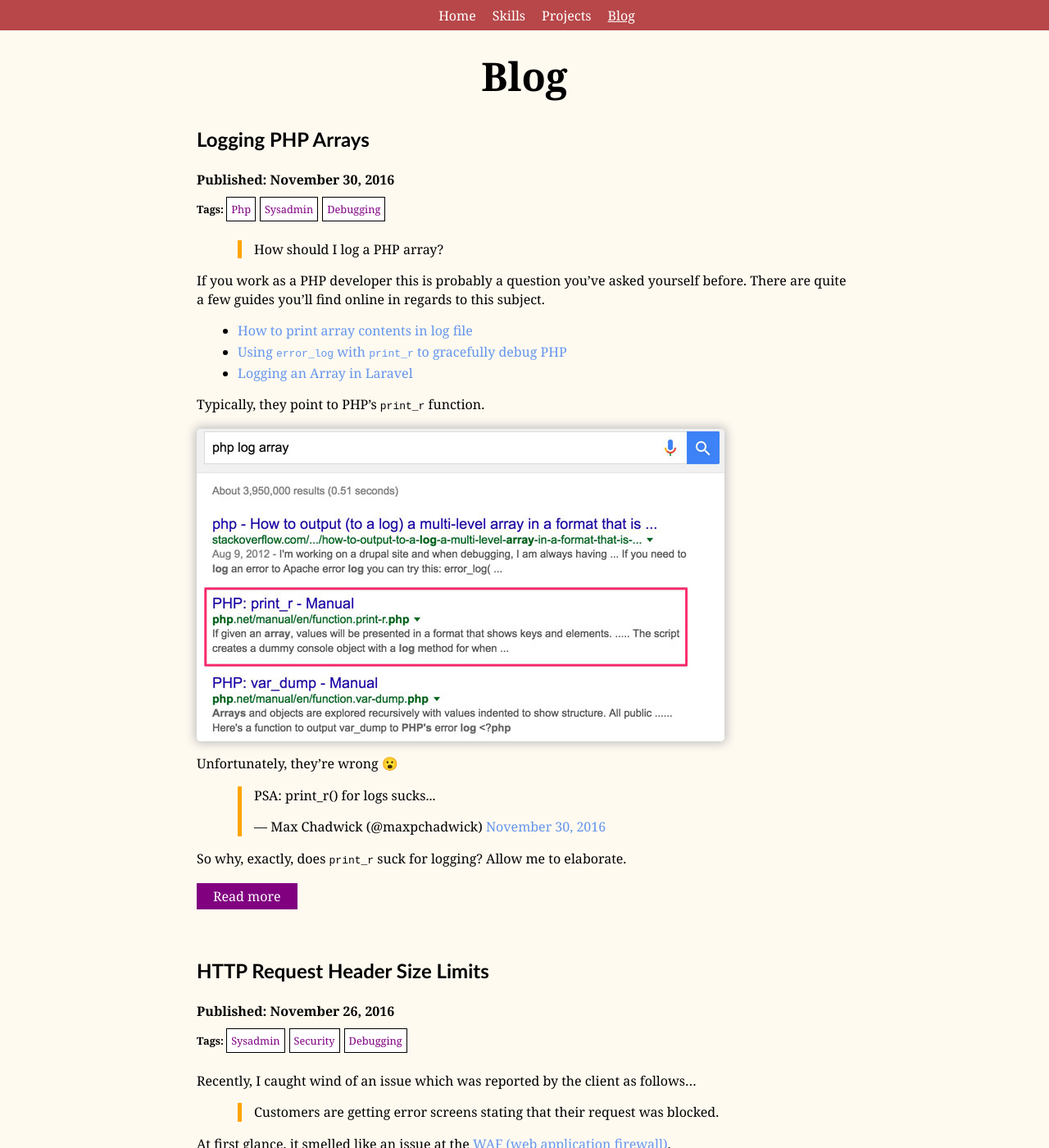
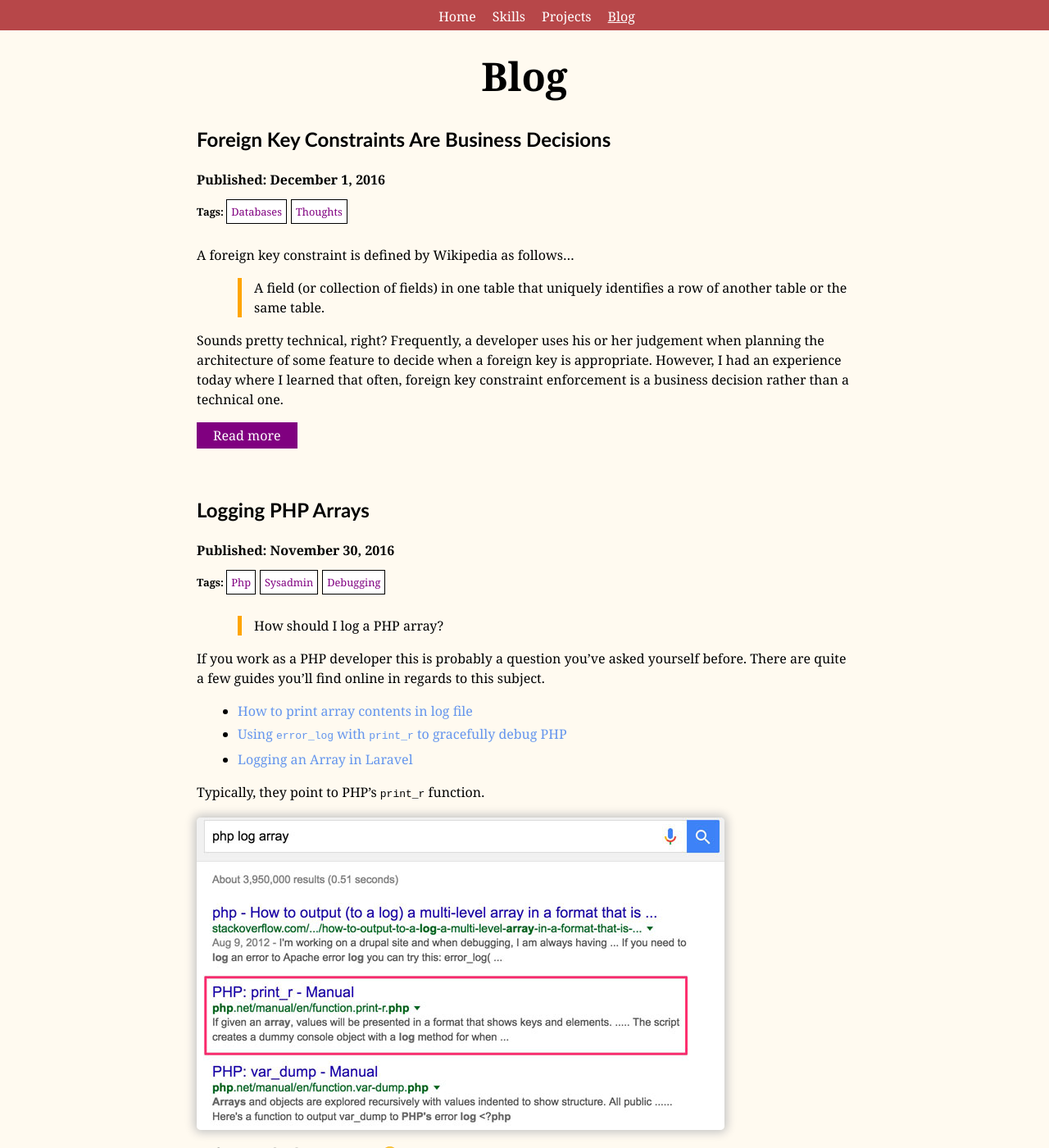
Before and after one commit to mpchadwick/mpchadwick.github.io, a Jekyll site: the page built from blog/index.html, in a window 1280 px wide and 1400 px high. Shown: the whole window at 82% size. Built offline with Jekyll 4.4.1, drawn with Linux system fonts in a browser that asks for light colours; emoji names are drawn with the system emoji font; the list of posts is cut into pages by our own code; comment, search, counter and statistics services are not loaded; some of the changed text lies outside the part shown.

Commit message:
Foreign key constraints are business decisions
Also - Some tweaks to line height

````diff
--- /dev/null
+++ b/_posts/2016-11-30-foreign-key-constraints-are-business-decisions.md
@@ -0,0 +1,50 @@
+---
+layout: blog-single
+title: Foreign Key Constraints Are Business Decisions
+description: Foreign Keys Constraints seem like a technical consideration at first glance, however, as I'll explain, their usage has business implications that need to be considered.
+date: December 01, 2016
+image:
+tags: [databases, thoughts]
+ad: domain-clamp-ad-b.html
+---
+
+A foreign key constraint is defined by Wikipedia as follows...
+
+> A field (or collection of fields) in one table that uniquely identifies a row of another table or the same table.
+
+Sounds pretty technical, right? Frequently, a developer uses his or her judgement when planning the architecture of some feature to decide when a foreign key is appropriate. However, I had an experience today where I learned that often, foreign key constraint enforcement is a business decision rather than a technical one.
+
+<!-- excerpt_separator -->
+
+### The Issue
+
+The issue was reported by the client as follows...
+
+> I'm getting a cryptic error message when I try to delete products in our catalog.
+
+The "cryptic" error message is the typical error message you see from MySQL when an attempt is made to `DELETE` a row that has a column referenced as a foreign key on another table that is lacking `ON DELETE CASCADE`.
+
+```
+SQLSTATE[23000]: Integrity constraint violation: 1451 Cannot delete or update a parent row: a foreign key constraint fails (`my_db`.`project_item`, CONSTRAINT `FK_PRD_ID_PROJECT_PRD_ID` FOREIGN KEY (`product_id`) REFERENCES `product` (`id`) ), query was: DELETE FROM `product` WHERE (id=49539)`
+```
+{:.wrap}
+
+Looking at the issue, it turned out that a foreign key was added on a table called `project_item` for a column named `product_id`. This foreign key referenced the `id` column on a table named `product`. The foreign key was set to `ON DELETE NO ACTION`, meaning once a product was used in a project, the product could no longer be deleted.
+
+While considering how to handle this issue report, I realized the developer who added the foreign key made an assumption about how the system should behave. Namely, he had assumed that a product should not be able to disappear from a project *ever* and thus added the `ON DELETE NO ACTION` foreign key. Clearly this behavior was not expected by the client.
+
+### What We Did
+
+At this point, I realized there really needed to be a business decision made by the client about how the system should function. There were a few options...
+
+1. We could leave the system as is. The client would not be able to delete products that had, at one point, been added to projects. Presumably this was the original developers intention.
+2. We could add `ON DELETE CASCADE` to the foreign key. When products are `DELETE`d the associated `project_item`s would also be deleted. Presumably this is what the developer was trying to avoid.
+3. We could get rid of the foreign key all together. Products can be deleted and projects will still contain a reference to those products. There may be un-intended bugs in the application due to an assumption that all the products in a given project would always exist.
+
+In the end he chose option 1, probably because it wouldn't require any development work...
+
+### Conclusion
+
+I hope that this article leads some developers to think twice before making assumptions when adding foreign keys as part of their database design. First and foremost, ask stakeholders, "How should the application behave?". In this case the question would be, "Should products that are in a given project be able to be deleted, and if so, what should happen?"
+
+If you have any comments, feel free to drop a note comments below. Of course, as always, you can reach me on [Twitter](http://twitter.com/maxpchadwick) as well.
--- a/_sass/_domain-clamp-ad.scss
+++ b/_sass/_domain-clamp-ad.scss
@@ -8,6 +8,7 @@
 
     p {
         margin-bottom: 0;
+        line-height: 1.3rem;
     }
 
     a {
--- a/_sass/_global.scss
+++ b/_sass/_global.scss
@@ -40,8 +40,8 @@ ul > li > ul {
     margin-top: 0.25em;
     margin-bottom: 0.5em;
 }
-p, blockquote {
-    line-height: 1.4rem;
+p, blockquote, li {
+    line-height: 1.5rem;
 }
 pre {
     white-space: nowrap;
@@ -50,6 +50,12 @@ pre {
 
     code {
         white-space: pre;
+        line-height: 1.1rem;
+    }
+}
+.wrap {
+    pre code {
+        white-space: initial;
     }
 }
 blockquote {
````
